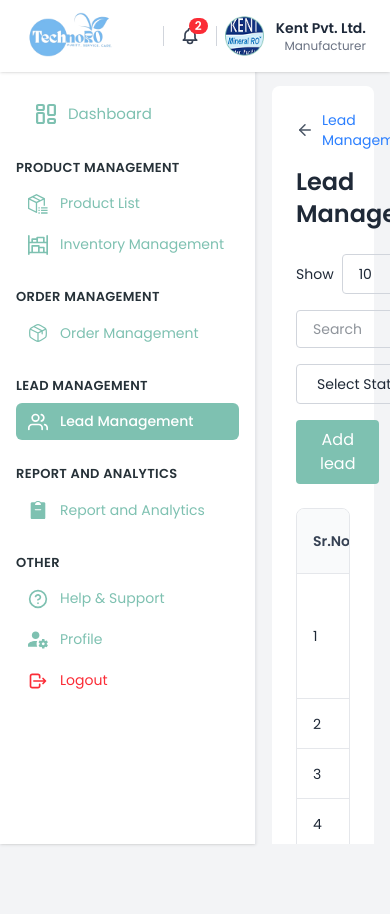
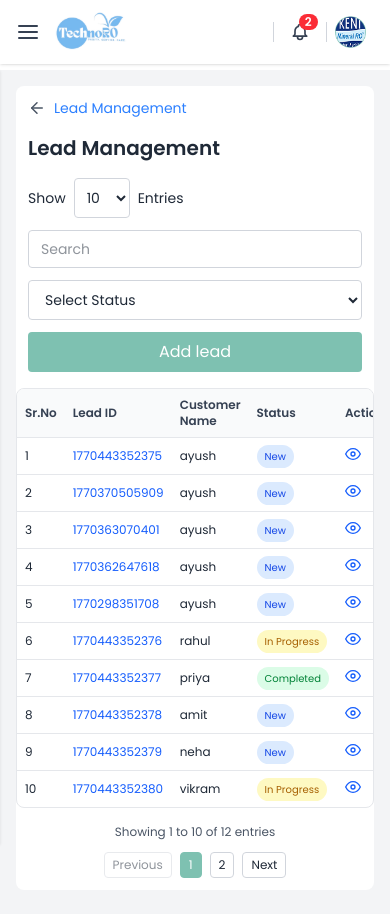
Before and after one commit to ayushbharne1/TechnoRO-Manufacturer, a React (Vite) app: page /lead-management in a window 390 px wide. Built offline with nearby package versions, Linux system fonts and the light colour scheme; sample sign-in values are in the browser's storage.

Commit message:
UI update: Hide sidebar scrollbar & improve responsiveness

```diff
--- a/src/component/navbar/Navbar.jsx
+++ b/src/component/navbar/Navbar.jsx
@@ -2,8 +2,9 @@ import React, { useState, useRef, useEffect } from "react";
 import { useNavigate } from "react-router-dom";
 import logo from "../../assets/images/logo.svg";
 import kentLogo from "../../assets/images/kent.png";
+import { FiMenu } from "react-icons/fi";
 
-const Navbar = () => {
+const Navbar = ({ toggleSidebar }) => {
   const navigate = useNavigate();
   const [isDropdownOpen, setIsDropdownOpen] = useState(false);
   const dropdownRef = useRef(null);
@@ -26,18 +27,27 @@ const Navbar = () => {
   };
 
   return (
-    <nav className="bg-white shadow flex items-center justify-between px-6 py-3">
-      {/* Left Section - Logo + Title */}
+    <nav className="bg-white shadow flex items-center justify-between px-4 md:px-6 py-3">
+      {/* Left Section - Menu + Logo */}
       <div className="flex items-center space-x-3">
+        <button
+          onClick={toggleSidebar}
+          className="lg:hidden text-gray-700 hover:text-gray-900"
+        >
+          <FiMenu size={24} />
+        </button>
         <img
           src={logo}
           alt="Techno RO Logo"
-          className="h-12 w-full object-contain"
+          className="h-10 md:h-12 w-auto object-contain"
         />
       </div>
 
       {/* Right Section - Manufacturer Info + Notification */}
-      <div className="flex items-center space-x-4">
+      <div className="flex items-center space-x-2 md:space-x-4">
+        {/* Manufacturing Panel Text - Hidden on small screens */}
+        <h1 className="hidden md:block text-base lg:text-lg font-semibold text-gray-800">Manufacturing Panel</h1>
+
         {/* Left Border + Bell Icon + Right Border */}
         <div
           ref={dropdownRef}
@@ -97,19 +107,19 @@ const Navbar = () => {
           tabIndex={0}
           onClick={() => navigate("/profile")}
           onKeyDown={(e) => (e.key === "Enter" || e.key === " ") && navigate("/profile")}
-          className="flex items-center space-x-3 cursor-pointer"
+          className="flex items-center space-x-2 md:space-x-3 cursor-pointer"
           aria-label="Open profile"
         >
           <img
             src={kentLogo}
             alt="Kent Logo"
-            className="h-10 object-contain"
+            className="h-8 md:h-10 object-contain"
           />
-          <div className="text-right leading-tight">
-            <h3 className="text-sm font-semibold text-gray-800">
+          <div className="text-right leading-tight hidden sm:block">
+            <h3 className="text-xs md:text-sm font-semibold text-gray-800">
               Kent Pvt. Ltd.
             </h3>
-            <p className="text-xs text-gray-500">Manufacturer</p>
+            <p className="text-[10px] md:text-xs text-gray-500">Manufacturer</p>
           </div>
         </div>
       </div>
--- a/src/component/sidebar/Sidebar.jsx
+++ b/src/component/sidebar/Sidebar.jsx
@@ -19,7 +19,7 @@ import {
   LogoutIcon,
 } from "../../assets/icons/AllIcons";
 
-const Sidebar = () => {
+const Sidebar = ({ closeSidebar }) => {
   const { pathname } = useLocation();
   const dispatch = useDispatch(); // <--- 3. Initialize Hooks
   const navigate = useNavigate();
@@ -86,7 +86,8 @@ const Sidebar = () => {
   ];
 
   return (
-        <aside className="bg-[#FFFFFF] w-64 min-h-full border-r border-gray-200 flex flex-col py-6 shadow-sm border-t">      <div>
+        <aside className="bg-[#FFFFFF] w-64 min-h-full border-r border-gray-200 flex flex-col py-6 shadow-sm border-t">
+      <div>
         {/* Dashboard Link (Kept as is) */}
         <div className="px-6 mb-6">
           <Link
@@ -132,6 +133,7 @@ const Sidebar = () => {
                   <li key={item.path}>
                     <Link
                       to={item.path}
+                      onClick={closeSidebar}
                       className={`flex items-center gap-3 text-[14px] px-3 py-2 rounded-md transition-all ${
                         pathname === item.path
                           ? "bg-[#7EC1B1] text-white font-medium"
--- a/src/index.css
+++ b/src/index.css
@@ -5,14 +5,48 @@ body {
   color: #1F2937;
 }
 
+/* Scrollbar hiding */
 .scrollbar-hidden {
-  scrollbar-width: none; /* Firefox */
-  -ms-overflow-style: none; /* IE and Edge */
+  scrollbar-width: none;
+  -ms-overflow-style: none;
 }
 
 .scrollbar-hidden::-webkit-scrollbar {
-  display: none; /* Chrome, Safari, Opera */
+  display: none;
 }
+
+aside::-webkit-scrollbar {
+  display: none;
+}
+
+aside {
+  -ms-overflow-style: none;
+  scrollbar-width: none;
+}
+
+/* Responsive utilities */
+@media (max-width: 640px) {
+  .container {
+    padding-left: 1rem;
+    padding-right: 1rem;
+  }
+}
+
+/* Table responsive */
+table {
+  min-width: 100%;
+}
+
+@media (max-width: 768px) {
+  table {
+    font-size: 0.875rem;
+  }
+
+  th, td {
+    padding: 0.5rem !important;
+  }
+}
+
 .leaflet-container {
   z-index: 0 !important;
 }
--- a/src/layouts/Layout.jsx
+++ b/src/layouts/Layout.jsx
@@ -1,24 +1,44 @@
-import React from "react";
+import React, { useState } from "react";
 import Navbar from "../component/navbar/Navbar";
 import Sidebar from "../component/sidebar/Sidebar";
 import { Outlet } from "react-router-dom";
 
 const Layout = () => {
+  const [isSidebarOpen, setIsSidebarOpen] = useState(false);
+
   return (
     <div className="bg-gray-100 min-h-screen">
 
       {/* Navbar (Fixed Top) */}
       <div className="fixed top-0 left-0 w-full z-50">
-        <Navbar />
+        <Navbar toggleSidebar={() => setIsSidebarOpen(!isSidebarOpen)} />
       </div>
 
+      {/* Mobile Overlay */}
+      {isSidebarOpen && (
+        <div
+          className="fixed inset-0 bg-black bg-opacity-50 z-40 lg:hidden"
+          onClick={() => setIsSidebarOpen(false)}
+        />
+      )}
+
       {/* Sidebar (Fixed Left, Scrollable) */}
-      <div className="fixed top-[70px] left-0 h-[calc(100vh-70px)] w-64 border-r border-gray-200 bg-white shadow-sm overflow-y-auto"> {/* <--- ADDED overflow-y-auto */}
-        <Sidebar />
+      <div
+        className={`fixed top-[70px] left-0 h-[calc(100vh-70px)] w-64 border-r border-gray-200 bg-white shadow-sm overflow-y-auto z-40 transition-transform duration-300 lg:translate-x-0 ${
+          isSidebarOpen ? 'translate-x-0' : '-translate-x-full'
+        }`}
+        style={{ scrollbarWidth: 'none', msOverflowStyle: 'none' }}
+      >
+        <style>{`
+          .fixed.top-\[70px\]::-webkit-scrollbar {
+            display: none;
+          }
+        `}</style>
+        <Sidebar closeSidebar={() => setIsSidebarOpen(false)} />
       </div>
 
       {/* Main Content (Pushed Right) */}
-      <main className="ml-64 mt-[70px] p-4 h-[calc(100vh-70px)] overflow-y-auto">
+      <main className="lg:ml-64 mt-[70px] p-4 min-h-[calc(100vh-70px)]">
         <Outlet />
       </main>
 
--- a/src/pages/leadmanagement/LeadManagement.jsx
+++ b/src/pages/leadmanagement/LeadManagement.jsx
@@ -51,7 +51,7 @@ const LeadManagement = () => {
   };
 
   return (
-    <div className="p-6 bg-white rounded-lg">
+    <div className="p-3 md:p-6 bg-white rounded-lg">
       {/* Breadcrumb */}
       <div className="flex items-center gap-2 text-sm mb-4">
         <button onClick={() => navigate("/dashboard")} className="text-gray-600 hover:text-gray-800">
@@ -61,10 +61,10 @@ const LeadManagement = () => {
       </div>
 
       {/* Title */}
-      <h1 className="text-2xl font-bold mb-6">Lead Management</h1>
+      <h1 className="text-xl md:text-2xl font-bold mb-4 md:mb-6">Lead Management</h1>
 
       {/* Controls */}
-      <div className="flex flex-wrap items-center justify-between gap-4 mb-6">
+      <div className="flex flex-col sm:flex-row sm:flex-wrap items-start sm:items-center justify-between gap-3 md:gap-4 mb-4 md:mb-6">
         {/* Entries dropdown */}
         <div className="flex items-center gap-2">
           <span className="text-sm">Show</span>
@@ -74,7 +74,7 @@ const LeadManagement = () => {
               setEntriesPerPage(Number(e.target.value));
               setCurrentPage(1);
             }}
-            className="border border-gray-300 rounded px-3 py-2 text-sm"
+            className="border border-gray-300 rounded px-2 md:px-3 py-2 text-sm"
           >
             <option value={10}>10</option>
             <option value={25}>25</option>
@@ -84,7 +84,7 @@ const LeadManagement = () => {
         </div>
 
         {/* Search */}
-        <div className="flex items-center gap-2">
+        <div className="flex items-center gap-2 w-full sm:w-auto">
           <input
             type="text"
             placeholder="Search"
@@ -93,19 +93,19 @@ const LeadManagement = () => {
               setSearchTerm(e.target.value);
               setCurrentPage(1);
             }}
-            className="border border-gray-300 rounded px-4 py-2 text-sm w-64"
+            className="border border-gray-300 rounded px-3 md:px-4 py-2 text-sm w-full sm:w-64"
           />
         </div>
 
         {/* Status Filter */}
-        <div className="flex items-center gap-2">
+        <div className="flex items-center gap-2 w-full sm:w-auto">
           <select
             value={statusFilter}
             onChange={(e) => {
               setStatusFilter(e.target.value);
               setCurrentPage(1);
             }}
-            className="border border-gray-300 rounded px-4 py-2 text-sm"
+            className="border border-gray-300 rounded px-3 md:px-4 py-2 text-sm w-full sm:w-auto"
           >
             <option value="">Select Status</option>
             <option value="New">New</option>
@@ -117,39 +117,39 @@ const LeadManagement = () => {
         {/* Add Lead Button */}
         <button
           onClick={() => navigate("/add-lead")}
-          className="bg-[#7EC1B1] text-white px-6 py-2 rounded hover:bg-[#6db09f] transition"
+          className="bg-[#7EC1B1] text-white px-4 md:px-6 py-2 rounded hover:bg-[#6db09f] transition w-full sm:w-auto"
         >
           Add lead
         </button>
       </div>
 
       {/* Table */}
-      <div className="overflow-x-auto border border-gray-200 rounded-lg">
-        <table className="w-full">
+      <div className="overflow-x-auto border border-gray-200 rounded-lg -mx-3 md:mx-0">
+        <table className="w-full min-w-[640px]">
           <thead className="bg-gray-50">
             <tr>
-              <th className="px-4 py-3 text-left text-sm font-semibold text-gray-700">Sr.No</th>
-              <th className="px-4 py-3 text-left text-sm font-semibold text-gray-700">Lead ID</th>
-              <th className="px-4 py-3 text-left text-sm font-semibold text-gray-700">Customer Name</th>
-              <th className="px-4 py-3 text-left text-sm font-semibold text-gray-700">Service Type</th>
-              <th className="px-4 py-3 text-left text-sm font-semibold text-gray-700">Product Model</th>
-              <th className="px-4 py-3 text-left text-sm font-semibold text-gray-700">Order Date</th>
-              <th className="px-4 py-3 text-left text-sm font-semibold text-gray-700">Status</th>
-              <th className="px-4 py-3 text-left text-sm font-semibold text-gray-700">Action</th>
+              <th className="px-2 md:px-4 py-2 md:py-3 text-left text-xs md:text-sm font-semibold text-gray-700">Sr.No</th>
+              <th className="px-2 md:px-4 py-2 md:py-3 text-left text-xs md:text-sm font-semibold text-gray-700">Lead ID</th>
+              <th className="px-2 md:px-4 py-2 md:py-3 text-left text-xs md:text-sm font-semibold text-gray-700">Customer Name</th>
+              <th className="px-2 md:px-4 py-2 md:py-3 text-left text-xs md:text-sm font-semibold text-gray-700 hidden sm:table-cell">Service Type</th>
+              <th className="px-2 md:px-4 py-2 md:py-3 text-left text-xs md:text-sm font-semibold text-gray-700 hidden md:table-cell">Product Model</th>
+              <th className="px-2 md:px-4 py-2 md:py-3 text-left text-xs md:text-sm font-semibold text-gray-700 hidden lg:table-cell">Order Date</th>
+              <th className="px-2 md:px-4 py-2 md:py-3 text-left text-xs md:text-sm font-semibold text-gray-700">Status</th>
+              <th className="px-2 md:px-4 py-2 md:py-3 text-left text-xs md:text-sm font-semibold text-gray-700">Action</th>
             </tr>
           </thead>
           <tbody>
             {currentData.length > 0 ? (
               currentData.map((lead, index) => (
                 <tr key={lead.id} className="border-t border-gray-200 hover:bg-gray-50">
-                  <td className="px-4 py-3 text-sm">{startIndex + index + 1}</td>
-                  <td className="px-4 py-3 text-sm text-blue-600">{lead.leadId}</td>
-                  <td className="px-4 py-3 text-sm">{lead.customerName}</td>
-                  <td className="px-4 py-3 text-sm">{lead.serviceType}</td>
-                  <td className="px-4 py-3 text-sm">{lead.productModel}</td>
-                  <td className="px-4 py-3 text-sm">{lead.orderDate}</td>
-                  <td className="px-4 py-3 text-sm">
-                    <span className={`px-3 py-1 rounded-full text-xs ${
+                  <td className="px-2 md:px-4 py-2 md:py-3 text-xs md:text-sm">{startIndex + index + 1}</td>
+                  <td className="px-2 md:px-4 py-2 md:py-3 text-xs md:text-sm text-blue-600">{lead.leadId}</td>
+                  <td className="px-2 md:px-4 py-2 md:py-3 text-xs md:text-sm">{lead.customerName}</td>
+                  <td className="px-2 md:px-4 py-2 md:py-3 text-xs md:text-sm hidden sm:table-cell">{lead.serviceType}</td>
+                  <td className="px-2 md:px-4 py-2 md:py-3 text-xs md:text-sm hidden md:table-cell">{lead.productModel}</td>
+                  <td className="px-2 md:px-4 py-2 md:py-3 text-xs md:text-sm hidden lg:table-cell">{lead.orderDate}</td>
+                  <td className="px-2 md:px-4 py-2 md:py-3 text-xs md:text-sm">
+                    <span className={`px-2 md:px-3 py-1 rounded-full text-[10px] md:text-xs ${
                       lead.status === "New" ? "bg-blue-100 text-blue-700" :
                       lead.status === "In Progress" ? "bg-yellow-100 text-yellow-700" :
                       "bg-green-100 text-green-700"
@@ -157,16 +157,16 @@ const LeadManagement = () => {
                       {lead.status}
                     </span>
                   </td>
-                  <td className="px-4 py-3 text-sm">
+                  <td className="px-2 md:px-4 py-2 md:py-3 text-xs md:text-sm">
                     <button className="text-blue-600 hover:text-blue-800">
-                      <FiEye size={20} />
+                      <FiEye size={16} className="md:w-5 md:h-5" />
                     </button>
                   </td>
                 </tr>
               ))
             ) : (
               <tr>
-                <td colSpan="8" className="px-4 py-8 text-center text-gray-500">
+                <td colSpan="8" className="px-4 py-8 text-center text-gray-500 text-sm">
                   No leads found
                 </td>
               </tr>
@@ -176,15 +176,15 @@ const LeadManagement = () => {
       </div>
 
       {/* Pagination */}
-      <div className="flex items-center justify-between mt-4">
-        <div className="text-sm text-gray-600">
+      <div className="flex flex-col sm:flex-row items-center justify-between gap-3 mt-4">
+        <div className="text-xs md:text-sm text-gray-600">
           Showing {startIndex + 1} to {Math.min(endIndex, filteredData.length)} of {filteredData.length} entries
         </div>
         <div className="flex gap-2">
           <button
             onClick={() => handlePageChange(currentPage - 1)}
             disabled={currentPage === 1}
-            className="px-3 py-1 border border-gray-300 rounded hover:bg-gray-50 disabled:opacity-50 disabled:cursor-not-allowed"
+            className="px-2 md:px-3 py-1 border border-gray-300 rounded hover:bg-gray-50 disabled:opacity-50 disabled:cursor-not-allowed text-xs md:text-sm"
           >
             Previous
           </button>
@@ -192,7 +192,7 @@ const LeadManagement = () => {
             <button
               key={i + 1}
               onClick={() => handlePageChange(i + 1)}
-              className={`px-3 py-1 border rounded ${
+              className={`px-2 md:px-3 py-1 border rounded text-xs md:text-sm ${
                 currentPage === i + 1
                   ? "bg-[#7EC1B1] text-white border-[#7EC1B1]"
                   : "border-gray-300 hover:bg-gray-50"
@@ -204,7 +204,7 @@ const LeadManagement = () => {
           <button
             onClick={() => handlePageChange(currentPage + 1)}
             disabled={currentPage === totalPages}
-            className="px-3 py-1 border border-gray-300 rounded hover:bg-gray-50 disabled:opacity-50 disabled:cursor-not-allowed"
+            className="px-2 md:px-3 py-1 border border-gray-300 rounded hover:bg-gray-50 disabled:opacity-50 disabled:cursor-not-allowed text-xs md:text-sm"
           >
             Next
           </button>
```
Also changed, not shown: src/pages/login/VerifyOtp.jsx (+14 -5 lines).
